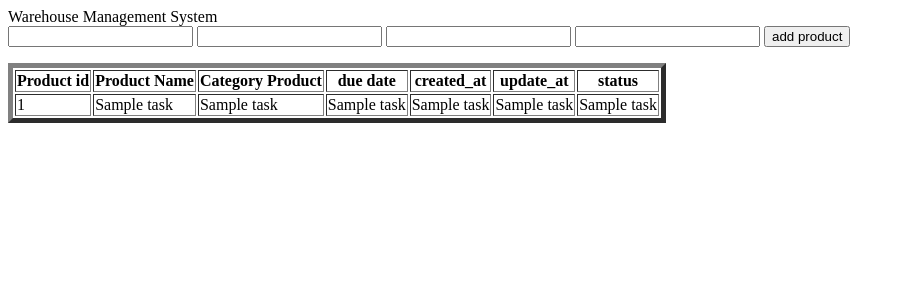
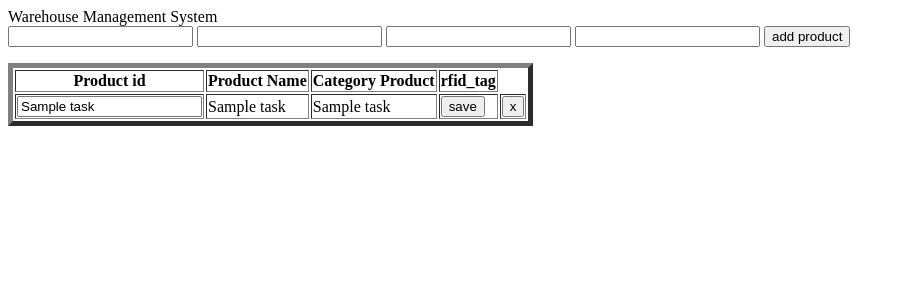
Before and after one commit to regaarz/wms_baru, a Flask app: template templates/wms.html in a window 1280 px wide. Shown: the top 300 px of the page, without its empty margins (0-905 px from the left). Run offline with Flask 3, Linux system fonts and the light colour scheme; the template is opened without the code that fills it: most values are stand-ins (such as "Sample title", 1, 10 or a date in 2020); some libraries are stand-ins or nearby versions.

Commit message:
Edit and delete task

```diff
--- a/app.py
+++ b/app.py
@@ -1,5 +1,5 @@
 from flask import Flask, render_template, request,redirect,url_for
-from db import getProduct, addTask
+from db import getProduct, addProduct, updateProduct, deleteProduct
 
 app = Flask(__name__)
 
@@ -10,12 +10,24 @@ def home():
     return render_template("wms.html", Product = product)
 
 @app.route("/add", methods=['POST'])
-def add():
+def add_route():
     productname = request.form['productName']
     categoryproduct = request.form['categoryProduct']
-    duedate = request.form['dueDate']
-    status_ = request.form['status']
-    addTask(productname,categoryproduct,duedate,status_)
+    rfid = request.form['rfid']
+    addProduct(productname,categoryproduct,rfid)
     return redirect(url_for('home'))
 
+@app.route("/update", methods=["POST"])
+def update_route():
+    updateProductname = request.form["updateProduct"]
+    id = request.form["id"]
+    button = request.form['save_or_delete']
+    if button == "save":
+        updateProduct(updateProductname, id)
+    elif button == "x":
+        deleteProduct(id)
+    return redirect(url_for('home'))
+
+
+
 app.run()
--- a/db.py
+++ b/db.py
@@ -1,22 +1,38 @@
 import psycopg2
+
 db_name = "product"
 db_user = "tasklist_user"
 db_pw = "Arzula93."
 db_host = "localhost"
 
 def getProduct():
-    conn = psycopg2.connect(dbname = db_name,user=db_user,password=db_pw,host = db_host)
+    conn = psycopg2.connect(dbname=db_name, user=db_user, password=db_pw, host=db_host)
     cur = conn.cursor()
-    cur.execute('SELECT product_id, product_name, category_product,due_date, created_at, update_at, status FROM public."product_warehouse" ')
+    cur.execute('SELECT product_id, product_name, category_product, rfid_tag FROM public."product_warehouse"')
     product_list = cur.fetchall()
-    cur.close
-    conn.close
+    cur.close()
+    conn.close()
     return product_list
 
-def addTask(product,category,date,status):
-    conn = psycopg2.connect(dbname = db_name,user=db_user,password=db_pw,host = db_host)
+def executeQuery(query, params=None):
+    conn = psycopg2.connect(dbname=db_name, user=db_user, password=db_pw, host=db_host)
     cur = conn.cursor()
-    cur.execute('INSERT INTO public."product_warehouse"(product_name, category_product, created_at, update_at, due_date, status) VALUES (%s, %s, NOW(), NOW(), %s, %s)', (product,category,date,status))
+    if params:
+        cur.execute(query, params)
+    else:
+        cur.execute(query)
     conn.commit()
-    cur.close
-    conn.close
+    cur.close()
+    conn.close()
+
+def addProduct(product, category, rfid):
+    query = 'INSERT INTO public."product_warehouse"(product_name, category_product, rfid_tag) VALUES (%s, %s, %s)'
+    executeQuery(query, (product, category, rfid))
+
+def updateProduct(product, id):
+    query = 'UPDATE public."product_warehouse" SET product_name = %s WHERE product_id = %s'
+    executeQuery(query, (product, id))
+
+def deleteProduct(id):
+    query = 'DELETE FROM public."product_warehouse" WHERE product_id = %s'
+    executeQuery(query, (id,))
--- a/templates/wms.html
+++ b/templates/wms.html
@@ -7,7 +7,7 @@
             <input type="text" name = "productName">
             <input type="text" name = "categoryProduct">
             <input type="text" name = "dueDate">
-            <input type="text" name = "status">
+            <input type="text" name = "rfid">
             <input type="submit" value = "add product">
         </form>
 
@@ -23,25 +23,15 @@
                     Category Product
                 </th>
                 <th>
-                    due date
-                </th>
-                    <th>
-                    created_at
-                </th>
-                    <th>
-                    update_at
-                </th>
-                <th>
-                    status
+                    rfid_tag
                 </th>
             </tr>
         {% for task in Product: %}
             <tr>
+                <form method ="post" action="/update">
                     <td>
-                    {{task[0]}}
-                </td>
-                <td>
-                    {{task[1]}}
+                        <input type ="hidden" name="id" value = "{{task[0]}}"/>
+                        <input type ="text" name="updateProduct" value = "{{task[1]}}"/>
                     </td>
                     <td>
                         {{task[2]}}
@@ -50,14 +40,13 @@
                         {{task[3]}}
                     </td>
                     <td>
-                    {{task[4]}}
+                        <input type="submit" name="save_or_delete" value="save">
                     </td>
                     <td>
-                    {{task[5]}}
+                        <input type="submit" name="save_or_delete" value="x">
                     </td>
-                <td>
-                    {{task[6]}}
-                </td>
+
+                </form>
             </tr>
             {% endfor %}
         </table>
```
Lines whose indentation alone changed are shown as unchanged.
